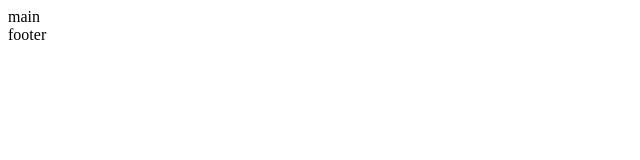
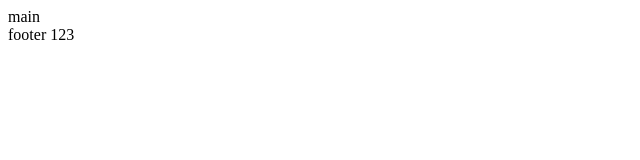
Before and after one commit to backstage2000/Hello-world000, a plain HTML site: page index.html in a window 1280 px wide. Shown: the full height of the page, 0-640 px from the left. Drawn offline with Linux system fonts and the light colour scheme.

Commit message:
add footer text

```diff
--- a/index.html
+++ b/index.html
@@ -7,6 +7,6 @@
 </head>
 <body>
     <main>main</main>
-    <footer>footer</footer>
+    <footer>footer 123</footer>
 </body>
 </html>
```
